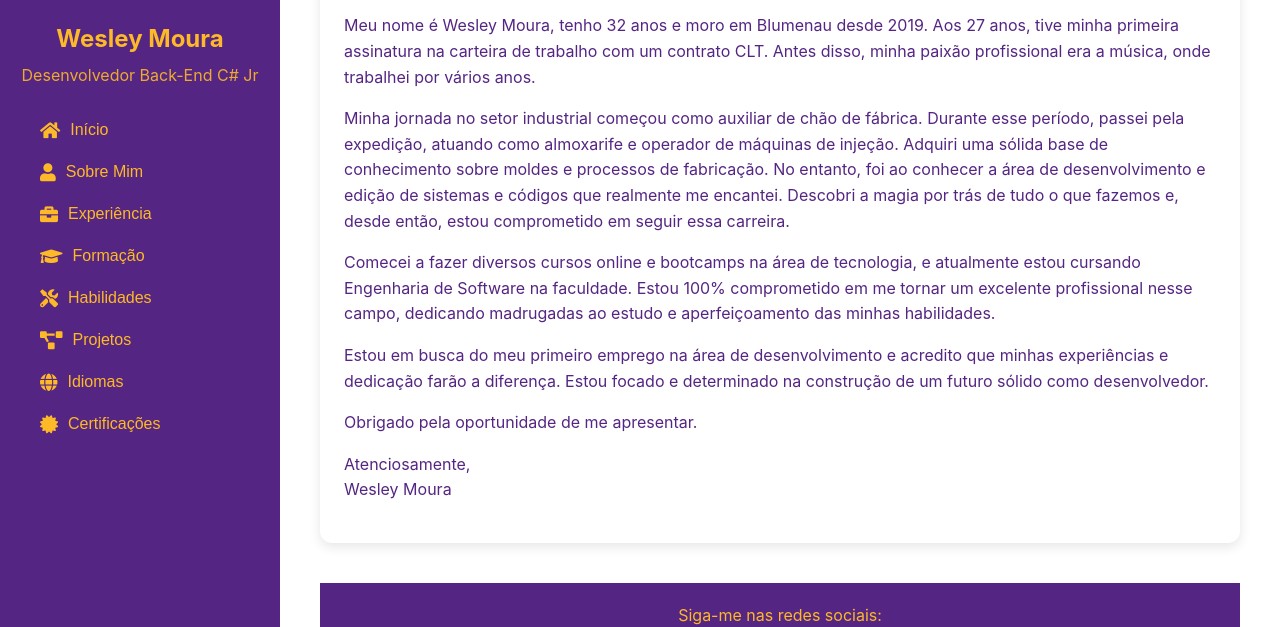
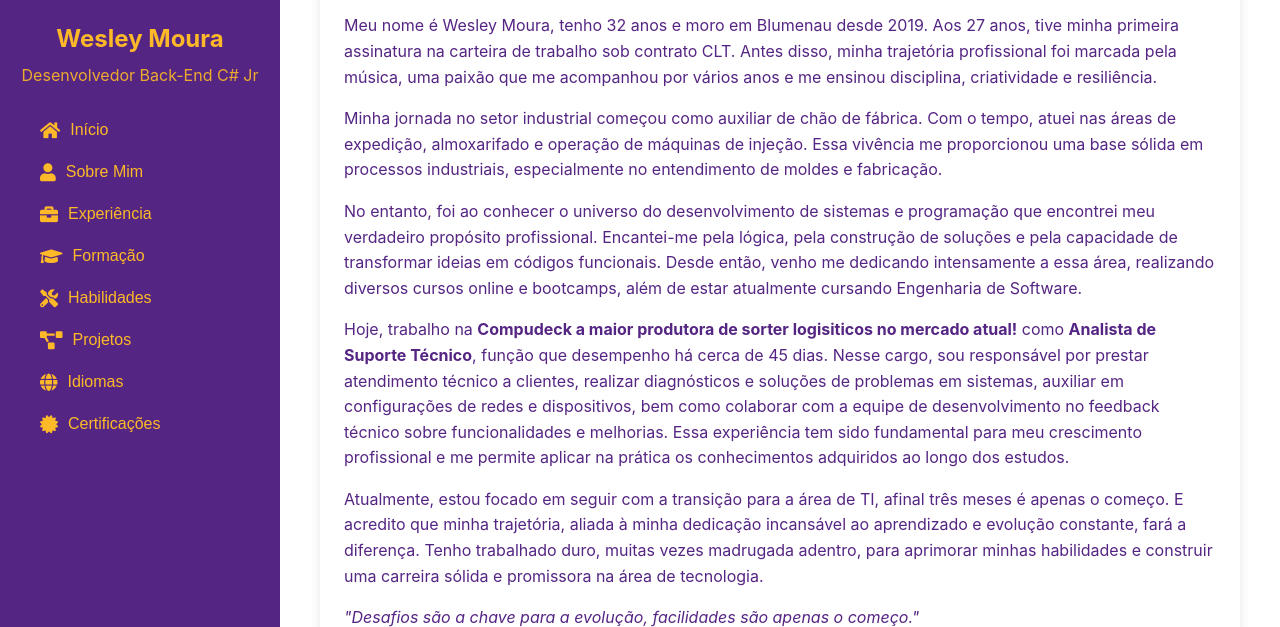
Before and after one commit to wesmoura/WESLEY.MOURA, a plain HTML site: page index.html in a window 1280 px wide. Both pictures are taken after a click on the button "Sobre Mim". Shown: the part 173-800 px from the top of the page. Drawn offline with nearby package versions, Linux system fonts and the light colour scheme.

Commit message:
Update index.html

```diff
--- a/index.html
+++ b/index.html
@@ -66,13 +66,15 @@
       <section id="sobre-mim" style="display: none;">
         <h2 class="section-title">Sobre Mim</h2>
         <div class="section-content card">
-          <p>Olá,</p>
-          <p>Meu nome é Wesley Moura, tenho 32 anos e moro em Blumenau desde 2019. Aos 27 anos, tive minha primeira assinatura na carteira de trabalho com um contrato CLT. Antes disso, minha paixão profissional era a música, onde trabalhei por vários anos.</p>
-          <p>Minha jornada no setor industrial começou como auxiliar de chão de fábrica. Durante esse período, passei pela expedição, atuando como almoxarife e operador de máquinas de injeção. Adquiri uma sólida base de conhecimento sobre moldes e processos de fabricação. No entanto, foi ao conhecer a área de desenvolvimento e edição de sistemas e códigos que realmente me encantei. Descobri a magia por trás de tudo o que fazemos e, desde então, estou comprometido em seguir essa carreira.</p>
-          <p>Comecei a fazer diversos cursos online e bootcamps na área de tecnologia, e atualmente estou cursando Engenharia de Software na faculdade. Estou 100% comprometido em me tornar um excelente profissional nesse campo, dedicando madrugadas ao estudo e aperfeiçoamento das minhas habilidades.</p>
-          <p>Estou em busca do meu primeiro emprego na área de desenvolvimento e acredito que minhas experiências e dedicação farão a diferença. Estou focado e determinado na construção de um futuro sólido como desenvolvedor.</p>
-          <p>Obrigado pela oportunidade de me apresentar.</p>
-          <p>Atenciosamente,<br>Wesley Moura</p>
+        <p>Olá,</p>
+<p>Meu nome é Wesley Moura, tenho 32 anos e moro em Blumenau desde 2019. Aos 27 anos, tive minha primeira assinatura na carteira de trabalho sob contrato CLT. Antes disso, minha trajetória profissional foi marcada pela música, uma paixão que me acompanhou por vários anos e me ensinou disciplina, criatividade e resiliência.</p>
+<p>Minha jornada no setor industrial começou como auxiliar de chão de fábrica. Com o tempo, atuei nas áreas de expedição, almoxarifado e operação de máquinas de injeção. Essa vivência me proporcionou uma base sólida em processos industriais, especialmente no entendimento de moldes e fabricação.</p>
+<p>No entanto, foi ao conhecer o universo do desenvolvimento de sistemas e programação que encontrei meu verdadeiro propósito profissional. Encantei-me pela lógica, pela construção de soluções e pela capacidade de transformar ideias em códigos funcionais. Desde então, venho me dedicando intensamente a essa área, realizando diversos cursos online e bootcamps, além de estar atualmente cursando Engenharia de Software.</p>
+<p>Hoje, trabalho na <strong>Compudeck a maior produtora de sorter logisiticos no mercado atual!</strong> como <strong>Analista de Suporte Técnico</strong>, função que desempenho há cerca de 45 dias. Nesse cargo, sou responsável por prestar atendimento técnico a clientes, realizar diagnósticos e soluções de problemas em sistemas, auxiliar em configurações de redes e dispositivos, bem como colaborar com a equipe de desenvolvimento no feedback técnico sobre funcionalidades e melhorias. Essa experiência tem sido fundamental para meu crescimento profissional e me permite aplicar na prática os conhecimentos adquiridos ao longo dos estudos.</p>
+<p>Atualmente, estou focado em seguir com a transição para a área de TI, afinal três meses é apenas o começo. E acredito que minha trajetória, aliada à minha dedicação incansável ao aprendizado e evolução constante, fará a diferença. Tenho trabalhado duro, muitas vezes madrugada adentro, para aprimorar minhas habilidades e construir uma carreira sólida e promissora na área de tecnologia.</p>
+<p><em>"Desafios são a chave para a evolução, facilidades são apenas o começo."</em></p>
+<p>Wesley Moura!</p>
+
         </div>
       </section>
 
```
